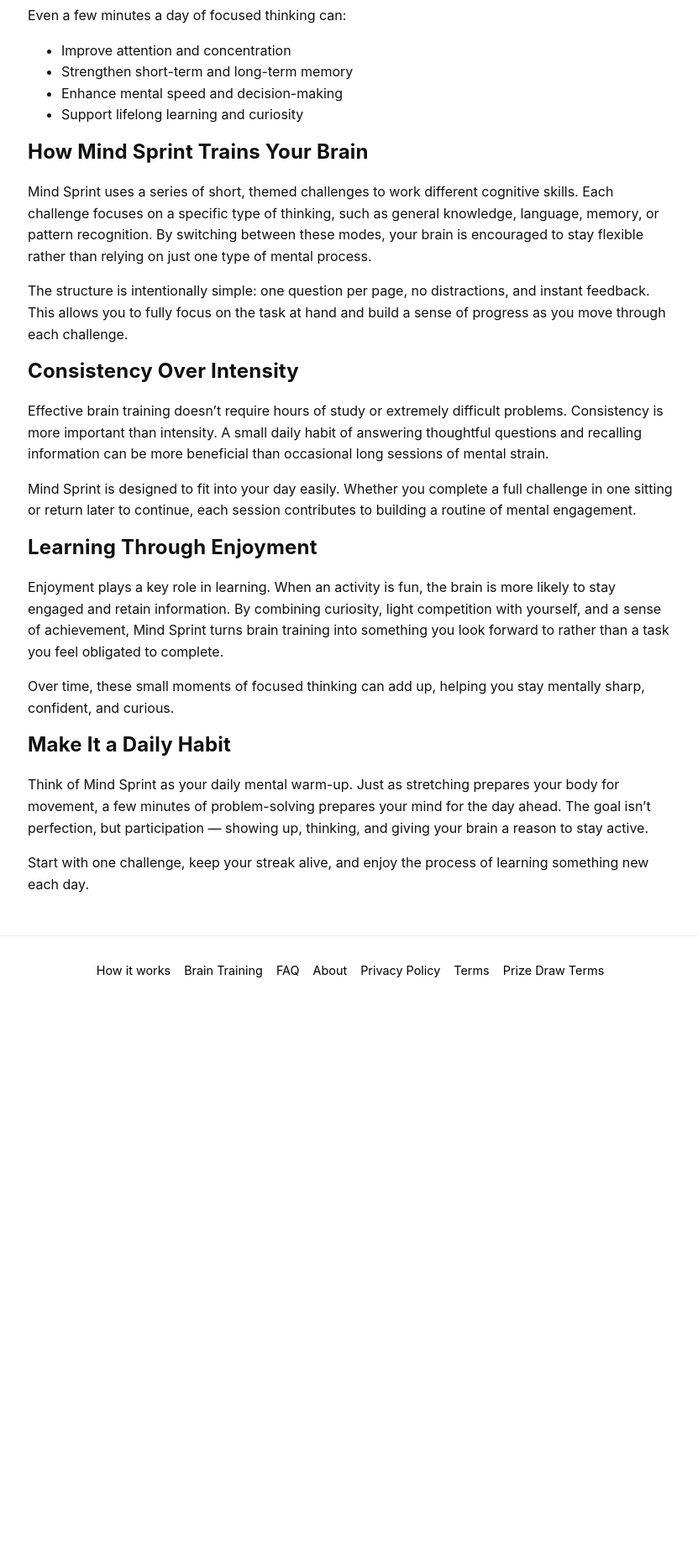
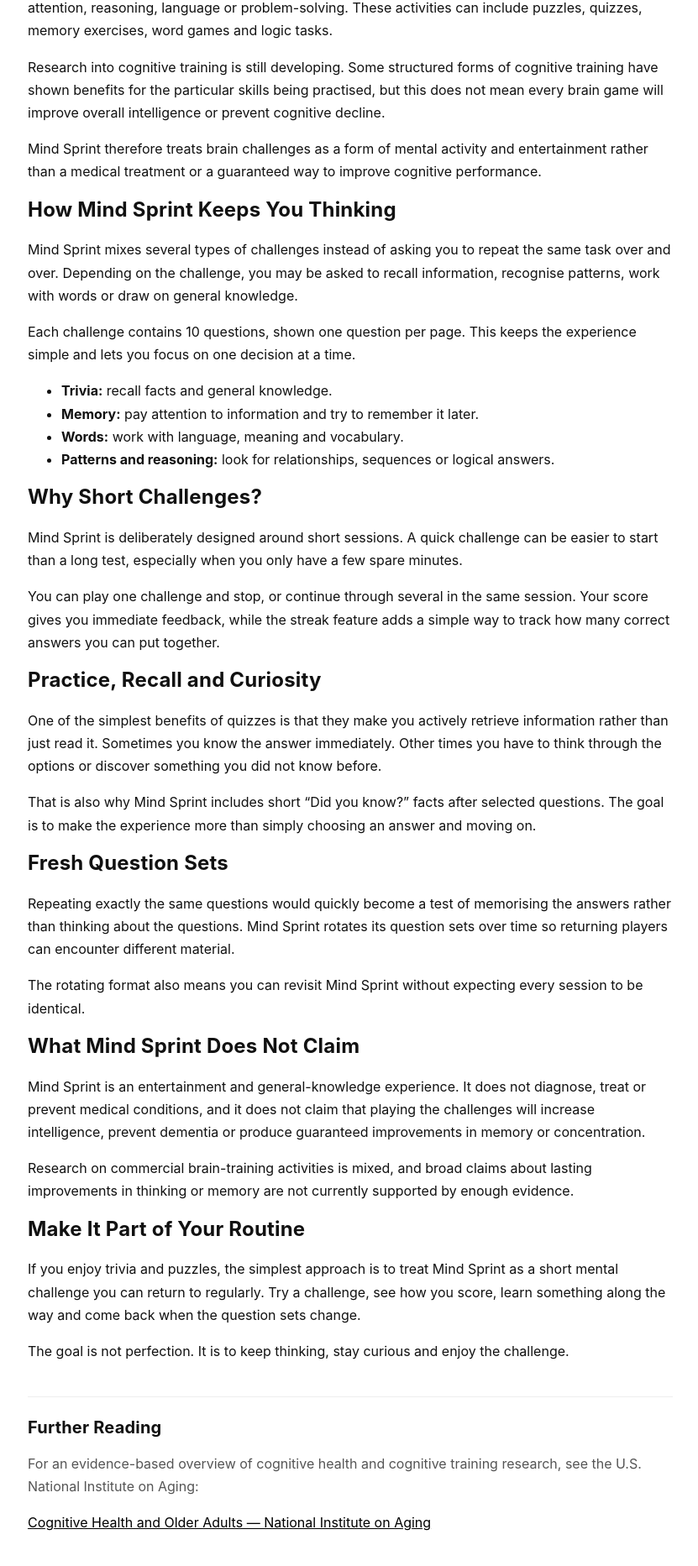
Before and after one commit to justinchase1984/mind-sprint, a Next.js app: page /brain-training in a window 1280 px wide. Shown: the part 420-2285 px from the top of the page at 84% size, without its empty margins (223-1054 px from the left). Before the commit the page ends 1618 px from the top, so only its background shows below. Built offline with nearby package versions, Linux system fonts and the light colour scheme; no server answers.

Commit message:
Update brain-training.tsx

```diff
--- a/pages/brain-training.tsx
+++ b/pages/brain-training.tsx
@@ -1,14 +1,16 @@
 // pages/brain-training.tsx
 import Head from 'next/head'
+import Link from 'next/link'
 
 export default function BrainTraining() {
   return (
     <>
       <Head>
-        <title>Brain Training | Mind Sprint</title>
+        <title>Brain Training & Mental Challenges | Mind Sprint</title>
+
         <meta
           name="description"
-          content="Learn how daily trivia, memory challenges, and quick puzzles can help sharpen focus, improve recall, and keep your mind active with Mind Sprint."
+          content="Learn how Mind Sprint uses trivia, memory, word and problem-solving challenges to encourage active thinking, curiosity and regular mental engagement."
         />
       </Head>
 
@@ -17,91 +19,217 @@ export default function BrainTraining() {
           maxWidth: 800,
           margin: '0 auto',
           padding: '2rem 1rem',
-          lineHeight: 1.6,
+          lineHeight: 1.7,
         }}
       >
         <h1>Brain Training with Mind Sprint</h1>
 
-        <p>
-          Your brain, just like your body, benefits from regular exercise. While physical
-          workouts strengthen muscles and endurance, mental workouts help improve focus,
-          memory, and cognitive flexibility. Mind Sprint was designed as a simple, enjoyable
-          way to give your brain a short daily challenge without overwhelming you.
-        </p>
-
-        <h2>Why Mental Exercise Matters</h2>
-        <p>
-          Research in cognitive science shows that engaging in problem-solving, memory recall,
-          and pattern recognition can help maintain mental sharpness over time. Activities such
-          as trivia, logic questions, and memory tasks stimulate different regions of the brain,
-          encouraging neural connections to stay active and adaptable.
+        <p
+          style={{
+            color: '#777',
+            fontSize: 14,
+            marginTop: '-0.5rem',
+          }}
+        >
+          By Mind Sprint · Updated September 2026
         </p>
 
         <p>
-          Even a few minutes a day of focused thinking can:
-        </p>
-        <ul>
-          <li>Improve attention and concentration</li>
-          <li>Strengthen short-term and long-term memory</li>
-          <li>Enhance mental speed and decision-making</li>
-          <li>Support lifelong learning and curiosity</li>
-        </ul>
-
-        <h2>How Mind Sprint Trains Your Brain</h2>
-        <p>
-          Mind Sprint uses a series of short, themed challenges to work different cognitive
-          skills. Each challenge focuses on a specific type of thinking, such as general
-          knowledge, language, memory, or pattern recognition. By switching between these
-          modes, your brain is encouraged to stay flexible rather than relying on just one
-          type of mental process.
+          Mind Sprint is built around short trivia, memory, word and
+          problem-solving challenges designed to get you thinking. The aim is
+          not to promise dramatic changes to intelligence or memory, but to give
+          you an enjoyable reason to practise recall, concentration and
+          problem-solving on a regular basis.
         </p>
 
         <p>
-          The structure is intentionally simple: one question per page, no distractions, and
-          instant feedback. This allows you to fully focus on the task at hand and build a
-          sense of progress as you move through each challenge.
+          A single challenge takes only a few minutes, so it is easy to fit a
+          little focused thinking into your day without turning it into a long
+          study session.
         </p>
 
-        <h2>Consistency Over Intensity</h2>
+        <h2>What Does “Brain Training” Mean?</h2>
+
         <p>
-          Effective brain training doesn’t require hours of study or extremely difficult
-          problems. Consistency is more important than intensity. A small daily habit of
-          answering thoughtful questions and recalling information can be more beneficial
-          than occasional long sessions of mental strain.
+          Brain training is a broad term used for activities that ask you to
+          actively use skills such as memory, attention, reasoning, language or
+          problem-solving. These activities can include puzzles, quizzes,
+          memory exercises, word games and logic tasks.
         </p>
 
         <p>
-          Mind Sprint is designed to fit into your day easily. Whether you complete a full
-          challenge in one sitting or return later to continue, each session contributes to
-          building a routine of mental engagement.
-        </p>
-
-        <h2>Learning Through Enjoyment</h2>
-        <p>
-          Enjoyment plays a key role in learning. When an activity is fun, the brain is more
-          likely to stay engaged and retain information. By combining curiosity, light
-          competition with yourself, and a sense of achievement, Mind Sprint turns brain
-          training into something you look forward to rather than a task you feel obligated
-          to complete.
+          Research into cognitive training is still developing. Some structured
+          forms of cognitive training have shown benefits for the particular
+          skills being practised, but this does not mean every brain game will
+          improve overall intelligence or prevent cognitive decline.
         </p>
 
         <p>
-          Over time, these small moments of focused thinking can add up, helping you stay
-          mentally sharp, confident, and curious.
+          Mind Sprint therefore treats brain challenges as a form of mental
+          activity and entertainment rather than a medical treatment or a
+          guaranteed way to improve cognitive performance.
         </p>
 
-        <h2>Make It a Daily Habit</h2>
+        <h2>How Mind Sprint Keeps You Thinking</h2>
+
         <p>
-          Think of Mind Sprint as your daily mental warm-up. Just as stretching prepares your
-          body for movement, a few minutes of problem-solving prepares your mind for the day
-          ahead. The goal isn’t perfection, but participation — showing up, thinking, and
-          giving your brain a reason to stay active.
+          Mind Sprint mixes several types of challenges instead of asking you to
+          repeat the same task over and over. Depending on the challenge, you
+          may be asked to recall information, recognise patterns, work with
+          words or draw on general knowledge.
         </p>
 
         <p>
-          Start with one challenge, keep your streak alive, and enjoy the process of learning
-          something new each day.
+          Each challenge contains 10 questions, shown one question per page.
+          This keeps the experience simple and lets you focus on one decision at
+          a time.
         </p>
+
+        <ul>
+          <li>
+            <strong>Trivia:</strong> recall facts and general knowledge.
+          </li>
+
+          <li>
+            <strong>Memory:</strong> pay attention to information and try to
+            remember it later.
+          </li>
+
+          <li>
+            <strong>Words:</strong> work with language, meaning and vocabulary.
+          </li>
+
+          <li>
+            <strong>Patterns and reasoning:</strong> look for relationships,
+            sequences or logical answers.
+          </li>
+        </ul>
+
+        <h2>Why Short Challenges?</h2>
+
+        <p>
+          Mind Sprint is deliberately designed around short sessions. A quick
+          challenge can be easier to start than a long test, especially when
+          you only have a few spare minutes.
+        </p>
+
+        <p>
+          You can play one challenge and stop, or continue through several in
+          the same session. Your score gives you immediate feedback, while the
+          streak feature adds a simple way to track how many correct answers you
+          can put together.
+        </p>
+
+        <h2>Practice, Recall and Curiosity</h2>
+
+        <p>
+          One of the simplest benefits of quizzes is that they make you actively
+          retrieve information rather than just read it. Sometimes you know the
+          answer immediately. Other times you have to think through the options
+          or discover something you did not know before.
+        </p>
+
+        <p>
+          That is also why Mind Sprint includes short “Did you know?” facts
+          after selected questions. The goal is to make the experience more
+          than simply choosing an answer and moving on.
+        </p>
+
+        <h2>Fresh Question Sets</h2>
+
+        <p>
+          Repeating exactly the same questions would quickly become a test of
+          memorising the answers rather than thinking about the questions.
+          Mind Sprint rotates its question sets over time so returning players
+          can encounter different material.
+        </p>
+
+        <p>
+          The rotating format also means you can revisit Mind Sprint without
+          expecting every session to be identical.
+        </p>
+
+        <h2>What Mind Sprint Does Not Claim</h2>
+
+        <p>
+          Mind Sprint is an entertainment and general-knowledge experience. It
+          does not diagnose, treat or prevent medical conditions, and it does
+          not claim that playing the challenges will increase intelligence,
+          prevent dementia or produce guaranteed improvements in memory or
+          concentration.
+        </p>
+
+        <p>
+          Research on commercial brain-training activities is mixed, and broad
+          claims about lasting improvements in thinking or memory are not
+          currently supported by enough evidence.
+        </p>
+
+        <h2>Make It Part of Your Routine</h2>
+
+        <p>
+          If you enjoy trivia and puzzles, the simplest approach is to treat
+          Mind Sprint as a short mental challenge you can return to regularly.
+          Try a challenge, see how you score, learn something along the way and
+          come back when the question sets change.
+        </p>
+
+        <p>
+          The goal is not perfection. It is to keep thinking, stay curious and
+          enjoy the challenge.
+        </p>
+
+        <div
+          style={{
+            marginTop: '2.5rem',
+            paddingTop: '1.5rem',
+            borderTop: '1px solid #eee',
+          }}
+        >
+          <h2 style={{ fontSize: 20 }}>Further Reading</h2>
+
+          <p style={{ color: '#555' }}>
+            For an evidence-based overview of cognitive health and cognitive
+            training research, see the U.S. National Institute on Aging:
+          </p>
+
+          <p>
+            <a
+              href="https://www.nia.nih.gov/health/cognitive-health-and-older-adults"
+              target="_blank"
+              rel="noopener noreferrer"
+              style={{
+                color: '#000',
+                textDecoration: 'underline',
+              }}
+            >
+              Cognitive Health and Older Adults — National Institute on Aging
+            </a>
+          </p>
+        </div>
+
+        <div
+          style={{
+            marginTop: '2.5rem',
+            textAlign: 'center',
+          }}
+        >
+          <Link href="/puzzle/1?challenge=1" legacyBehavior>
+            <a
+              style={{
+                display: 'inline-block',
+                padding: '12px 24px',
+                background: '#111',
+                color: '#fff',
+                borderRadius: 6,
+                textDecoration: 'none',
+                fontWeight: 600,
+              }}
+            >
+              Try a Mind Sprint Challenge
+            </a>
+          </Link>
+        </div>
       </main>
     </>
   )
```
